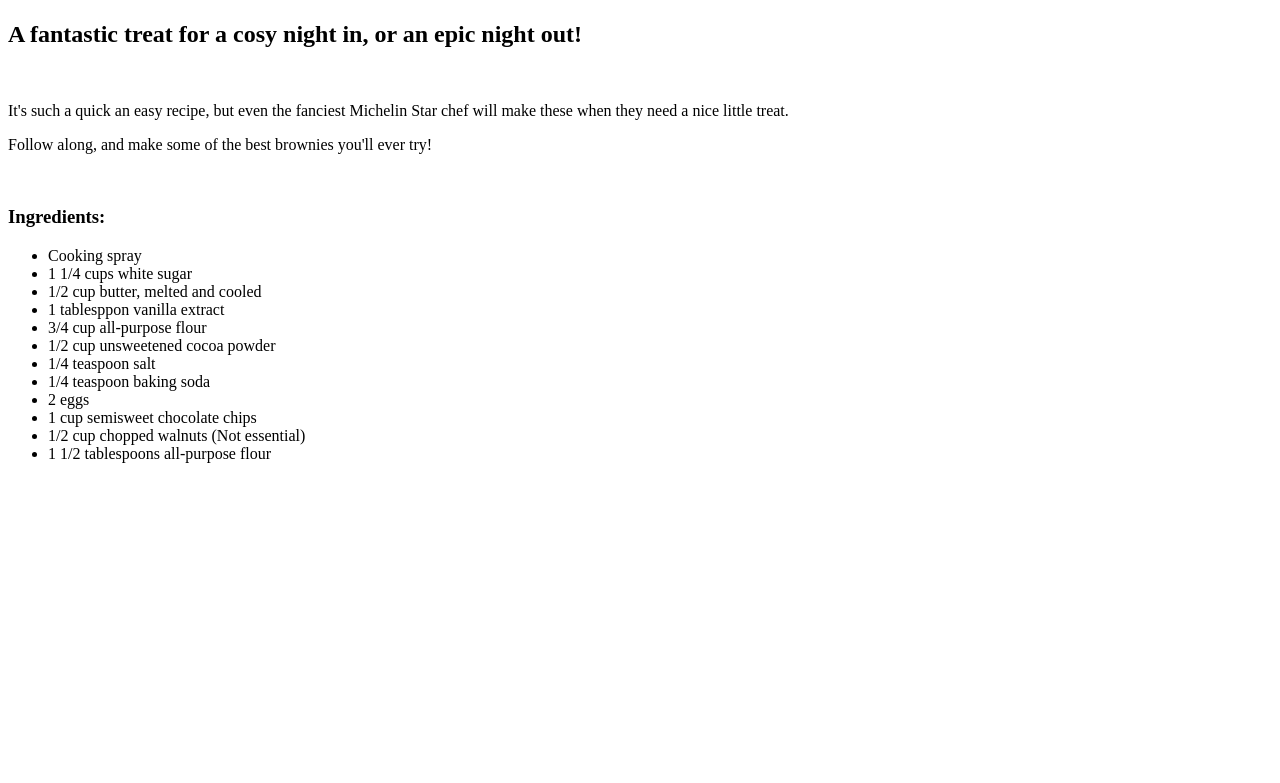
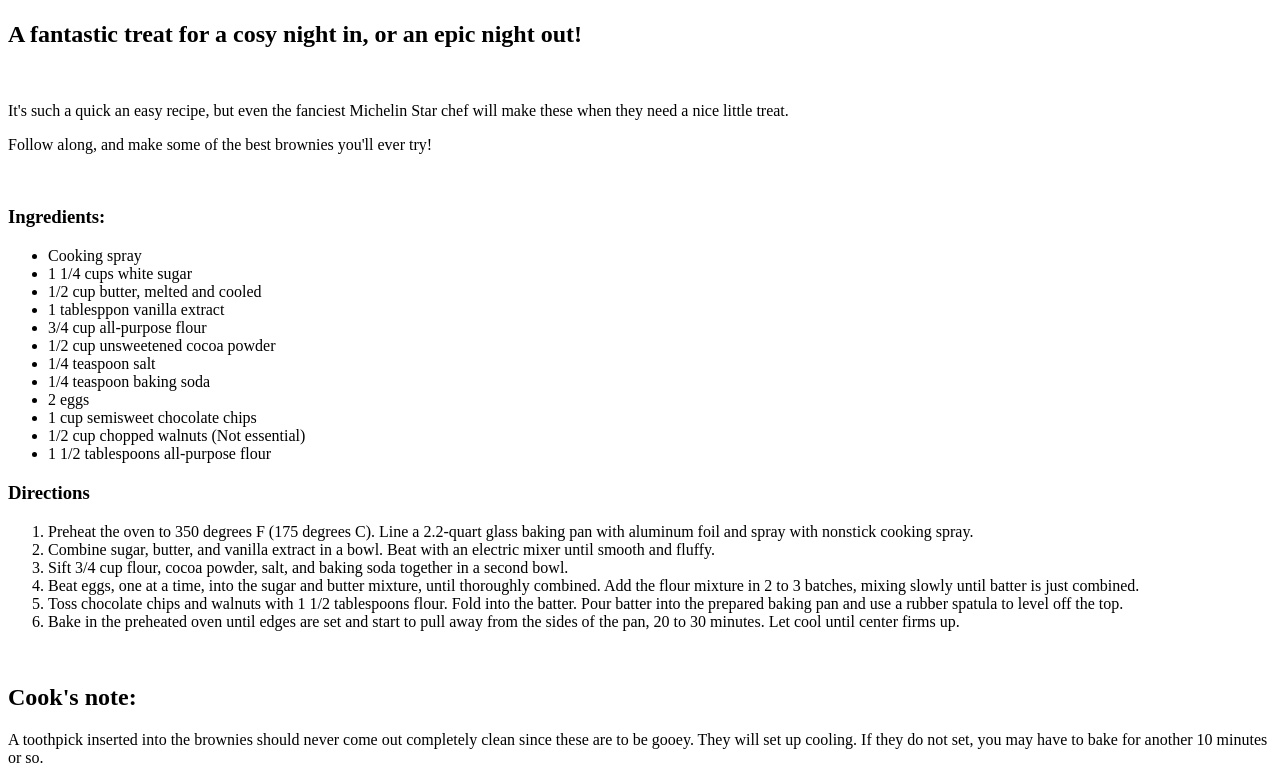
Before and after one commit to MarkMcGill/odin-recipes, a plain HTML site: page recipes/brownies.html in a window 1280 px wide. Shown: the part 451-1234 px from the top of the page. Before the commit the page ends 930 px from the top, so only its background shows below. Drawn offline with Linux system fonts and the light colour scheme.

Commit message:
Added cooking directions and cook's note

```diff
--- a/recipes/brownies.html
+++ b/recipes/brownies.html
@@ -30,5 +30,17 @@
         <li>1/2 cup chopped walnuts (Not essential)</li>
         <li>1 1/2 tablespoons all-purpose flour</li>
     </ul>
+   <h3>Directions</h3>
+   <ol>
+        <li>Preheat the oven to 350 degrees F (175 degrees C). Line a 2.2-quart glass baking pan with aluminum foil and spray with nonstick cooking spray.</li>
+        <li>Combine sugar, butter, and vanilla extract in a bowl. Beat with an electric mixer until smooth and fluffy.</li>
+        <li>Sift 3/4 cup flour, cocoa powder, salt, and baking soda together in a second bowl.</li>
+        <li>Beat eggs, one at a time, into the sugar and butter mixture, until thoroughly combined. Add the flour mixture in 2 to 3 batches, mixing slowly until batter is just combined.</li>
+        <li>Toss chocolate chips and walnuts with 1 1/2 tablespoons flour. Fold into the batter. Pour batter into the prepared baking pan and use a rubber spatula to level off the top.</li>
+        <li>Bake in the preheated oven until edges are set and start to pull away from the sides of the pan, 20 to 30 minutes. Let cool until center firms up.</li>
+   </ol>
+   <br>
+   <h2>Cook's note:</h2>
+   <p>A toothpick inserted into the brownies should never come out completely clean since these are to be gooey. They will set up cooling. If they do not set, you may have to bake for another 10 minutes or so.</p>
 </body>
 </html>
```
